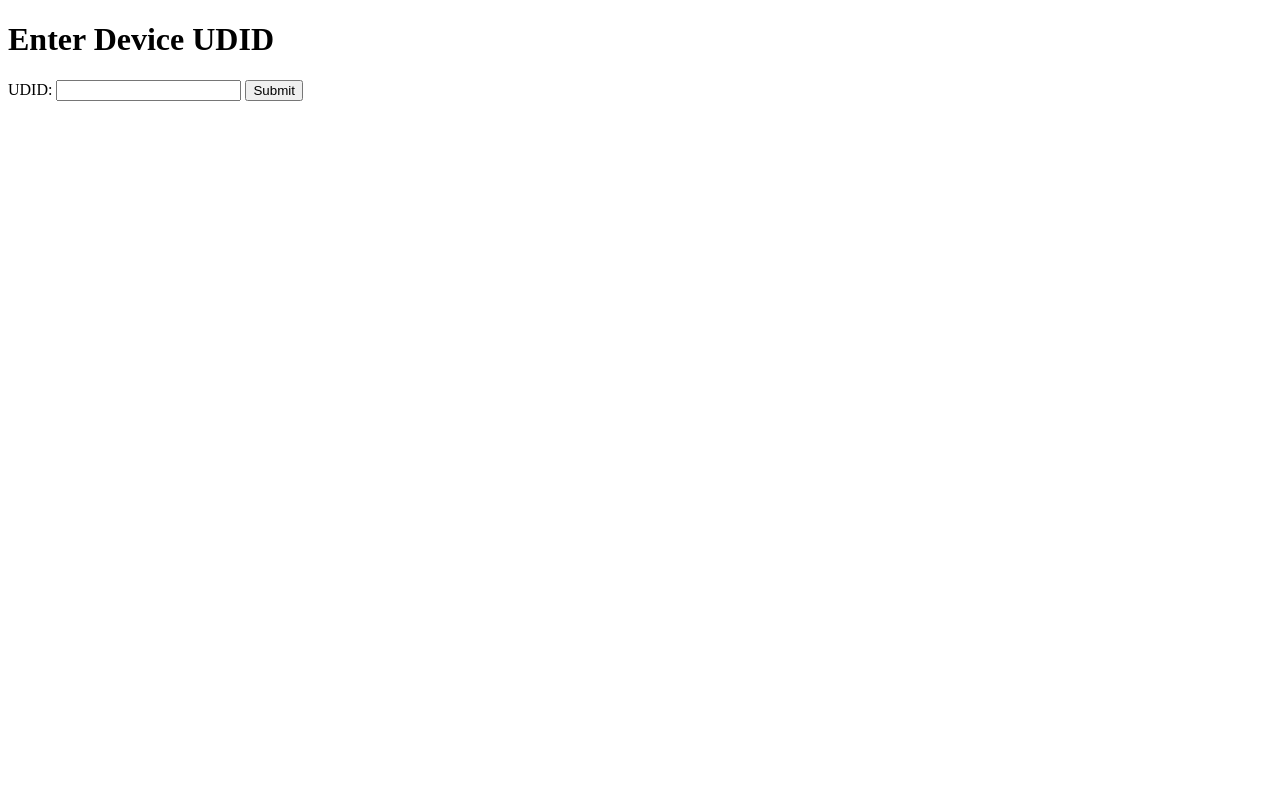
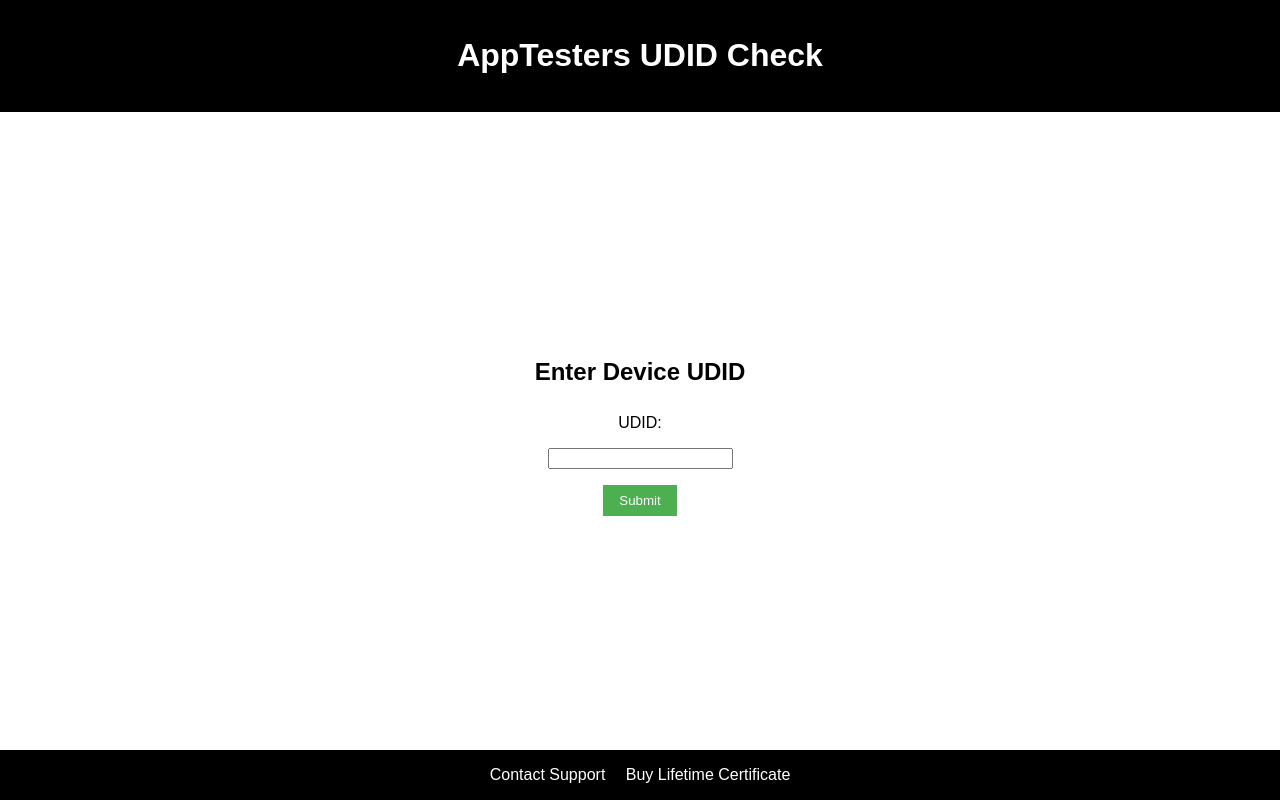
Before and after one commit to apptesters-org/p12check, a Flask app: page / in a window 1280 px wide. Run offline with Flask 2, Linux system fonts and the light colour scheme.

Commit message:
updated index.html

```diff
--- a/templates/index.html
+++ b/templates/index.html
@@ -3,14 +3,72 @@
 <head>
     <meta charset="UTF-8">
     <meta name="viewport" content="width=device-width, initial-scale=1.0">
-    <title>UDID Information</title>
+    <title>Check your UDID Information</title>
+    <style>
+        body {
+            font-family: Arial, sans-serif;
+            margin: 0;
+            padding: 0;
+            display: flex;
+            flex-direction: column;
+            min-height: 100vh;
+        }
+        header {
+            background-color: black;
+            color: white;
+            padding: 1rem;
+            text-align: center;
+        }
+        footer {
+            background-color: black;
+            color: white;
+            padding: 1rem;
+            text-align: center;
+            margin-top: auto;
+        }
+        main {
+            flex: 1;
+            display: flex;
+            flex-direction: column;
+            align-items: center;
+            justify-content: center;
+            padding: 2rem;
+        }
+        form {
+            display: flex;
+            flex-direction: column;
+            align-items: center;
+        }
+        label, input, button {
+            margin: 0.5rem 0;
+        }
+        button {
+            padding: 0.5rem 1rem;
+            background-color: #4CAF50;
+            color: white;
+            border: none;
+            cursor: pointer;
+        }
+        button:hover {
+            background-color: #45a049;
+        }
+    </style>
 </head>
 <body>
-    <h1>Enter Device UDID</h1>
-    <form action="/get_info" method="post">
-        <label for="udid">UDID:</label>
-        <input type="text" id="udid" name="udid" required>
-        <button type="submit">Submit</button>
-    </form>
+    <header>
+        <h1>AppTesters UDID Check</h1>
+    </header>
+    <main>
+        <h2>Enter Device UDID</h2>
+        <form action="/get_info" method="post">
+            <label for="udid">UDID:</label>
+            <input type="text" id="udid" name="udid" required>
+            <button type="submit">Submit</button>
+        </form>
+    </main>
+    <footer>
+        <a href="https://t.me/appletesters" style="color: white; text-decoration: none; margin-right: 1rem;">Contact Support</a>
+        <a href="https://apptesters.org/purchase-certificate/" style="color: white; text-decoration: none;">Buy Lifetime Certificate</a>
+    </footer>
 </body>
 </html>
```
